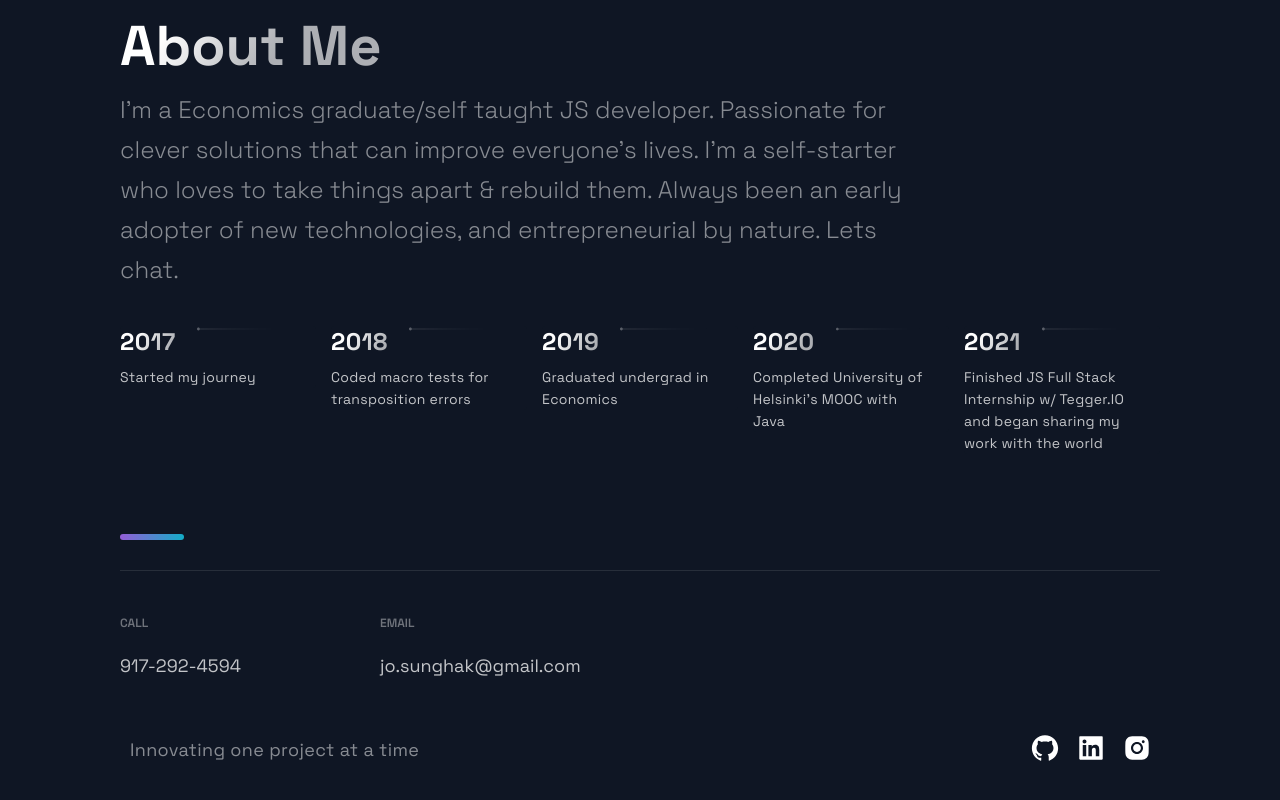
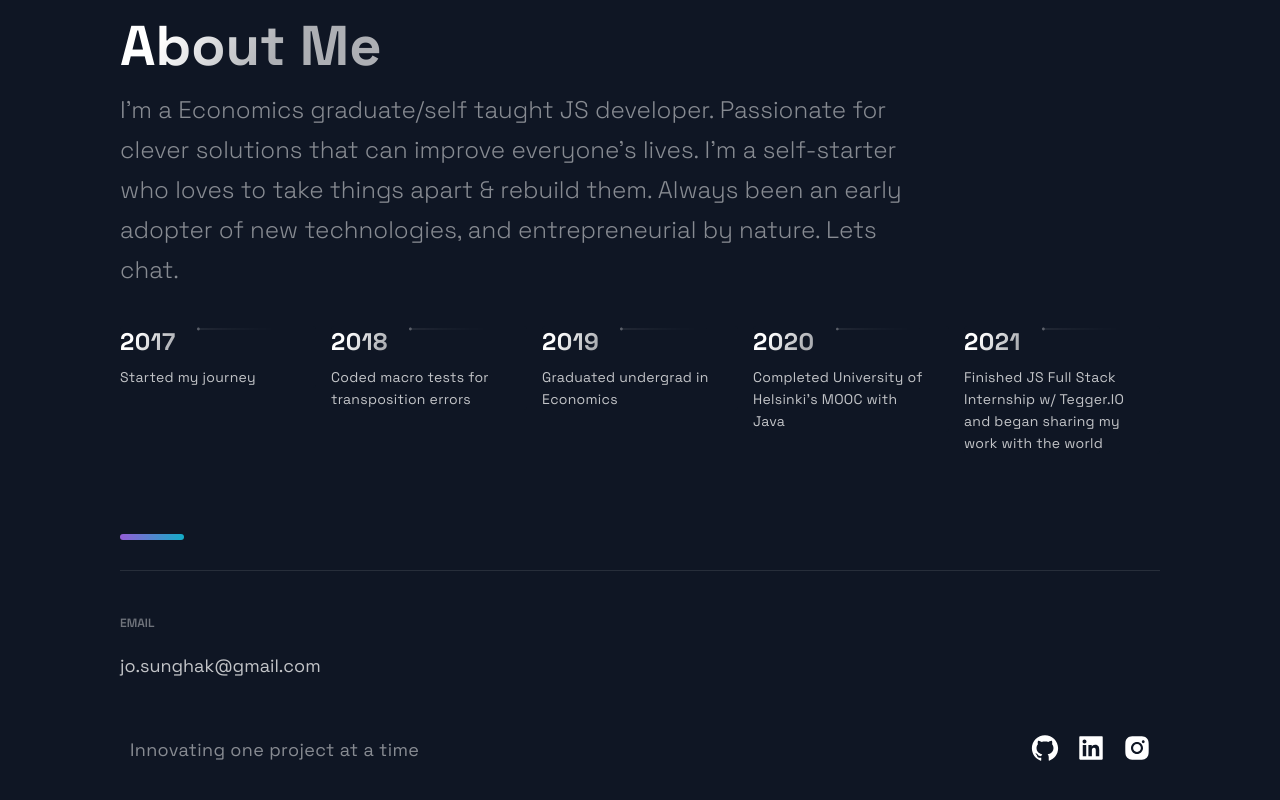
Before and after one commit to squireaintready/portfolio-remastered, a Next.js app: page / in a window 1280 px wide. Shown: the part 2751-3551 px from the top of the page. Built offline with nearby package versions, Linux system fonts and the light colour scheme.

Commit message:
feat/removed number

```diff
--- a/src/components/Footer/Footer.js
+++ b/src/components/Footer/Footer.js
@@ -18,10 +18,10 @@
   return (
     <FooterWrapper>
       <LinkList>
-        <LinkColumn>
+        {/* <LinkColumn>
           <LinkTitle>Call</LinkTitle>
           <LinkItem href="tel:314-343-3432">917-292-4594</LinkItem>
-        </LinkColumn>
+        </LinkColumn> */}
         <LinkColumn>
           <LinkTitle>Email</LinkTitle>
           <LinkItem href="mailto:contact@jsmastery.com">
```
